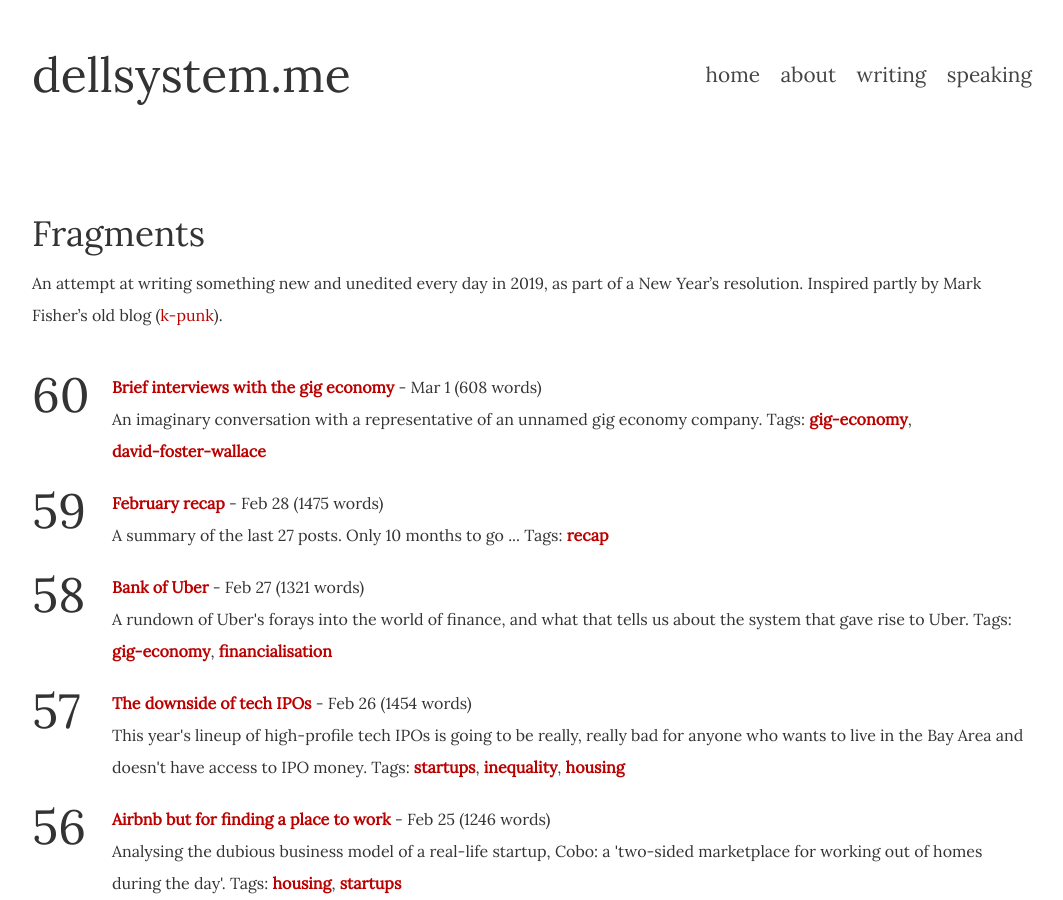
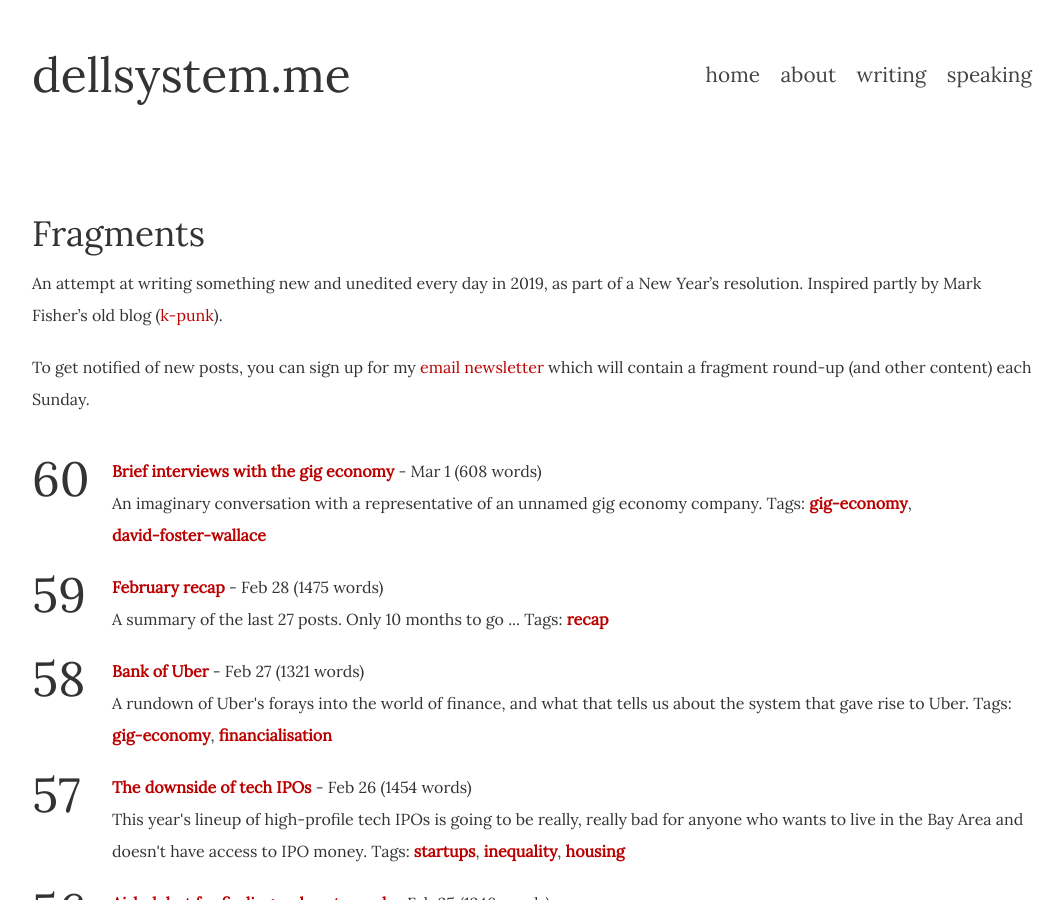
Before and after one commit to dellsystem/dellsystem.github.io, a Jekyll site: the page built from fragments/index.md, in a window 1280 px wide and 900 px high. Shown: the whole window, without its empty margins (108-1171 px from the left). Built offline with Jekyll 4.4.1, drawn with Linux system fonts in a browser that asks for light colours.

Commit message:
Add links to email newsletter

```diff
--- a/fragments/index.md
+++ b/fragments/index.md
@@ -5,4 +5,8 @@ title: Fragments
 
 An attempt at writing something new and unedited every day in 2019, as part of a New Year's resolution. Inspired partly by Mark Fisher's old blog ([k-punk](https://www.newyorker.com/books/page-turner/mark-fishers-k-punk-and-the-futures-that-have-never-arrived)).
 
+To get notified of new posts, you can sign up for my [email
+newsletter](https://dellsystem.substack.com/) which
+will contain a fragment round-up (and other content) each Sunday.
+
 {% include fragments.html %}
--- a/index.html
+++ b/index.html
@@ -5,7 +5,10 @@ layout: default
 	<h2>I'm Wendy Liu, and I live in San Francisco (via London).</h2>
 	<h3>I write and speak about technology &amp; labour from a socialist perspective.</h3>
 	<h4>Before I discovered the "left", I was a software engineer and startup founder (see "<a href="http://www.notesfrombelow.org/article/silicon-inquiry">Silicon Inquiry</a>").</h4>
-	<h4>This website is meant as a record of things I've done. To get in touch, find me on <a href="https://twitter.com/dellsystem">Twitter</a> or <a href="mailto:ilostwaldo@gmail.com">email me</a>.</h4>
+	<h4>
+        To get in touch, find me on <a href="https://twitter.com/dellsystem">Twitter</a> or <a href="mailto:ilostwaldo@gmail.com">email me</a>.
+        You can also sign up for my <a href="https://dellsystem.substack.com/">weekly newsletter</a>.
+    </h4>
 </div>
 
 <hr />
```
